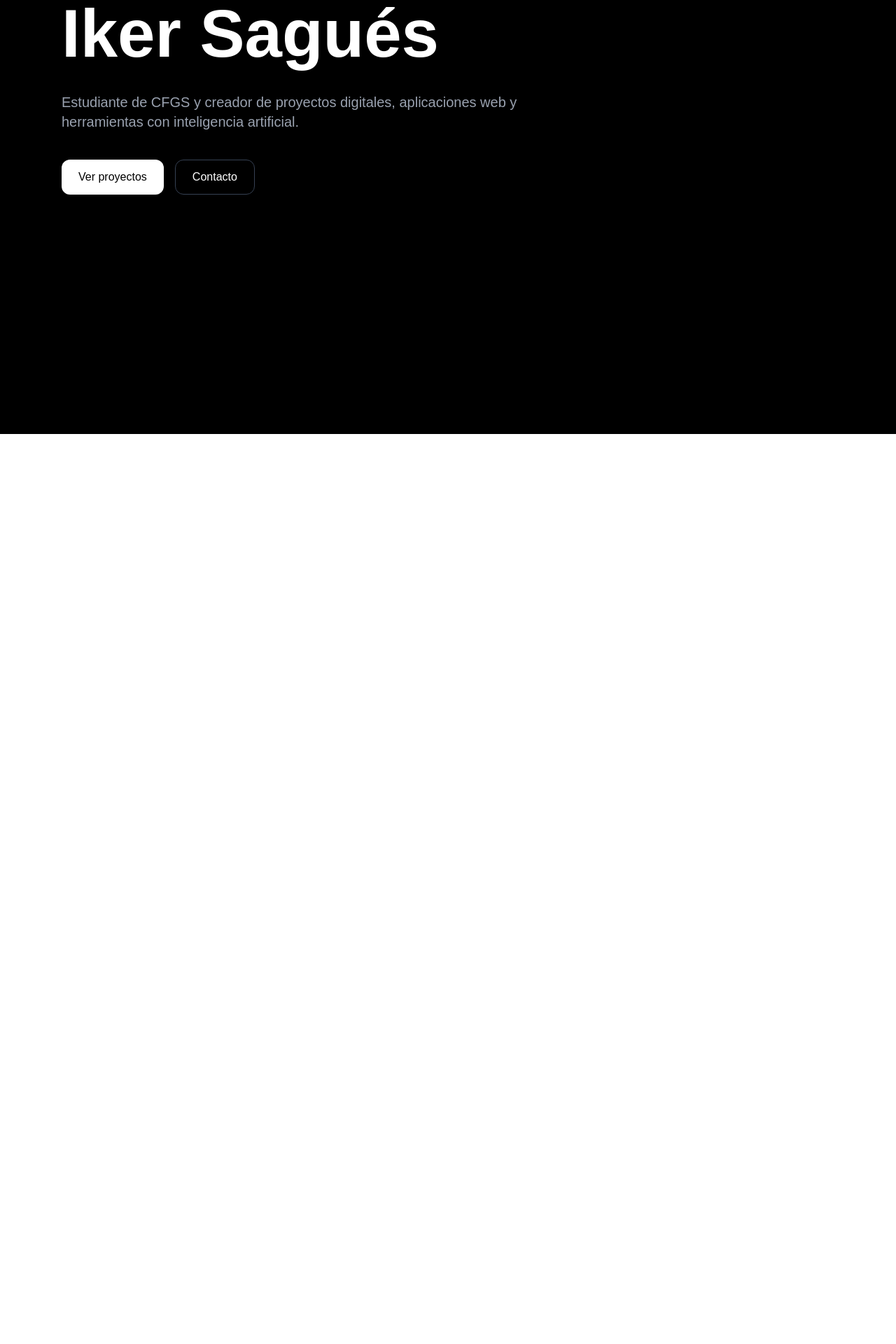
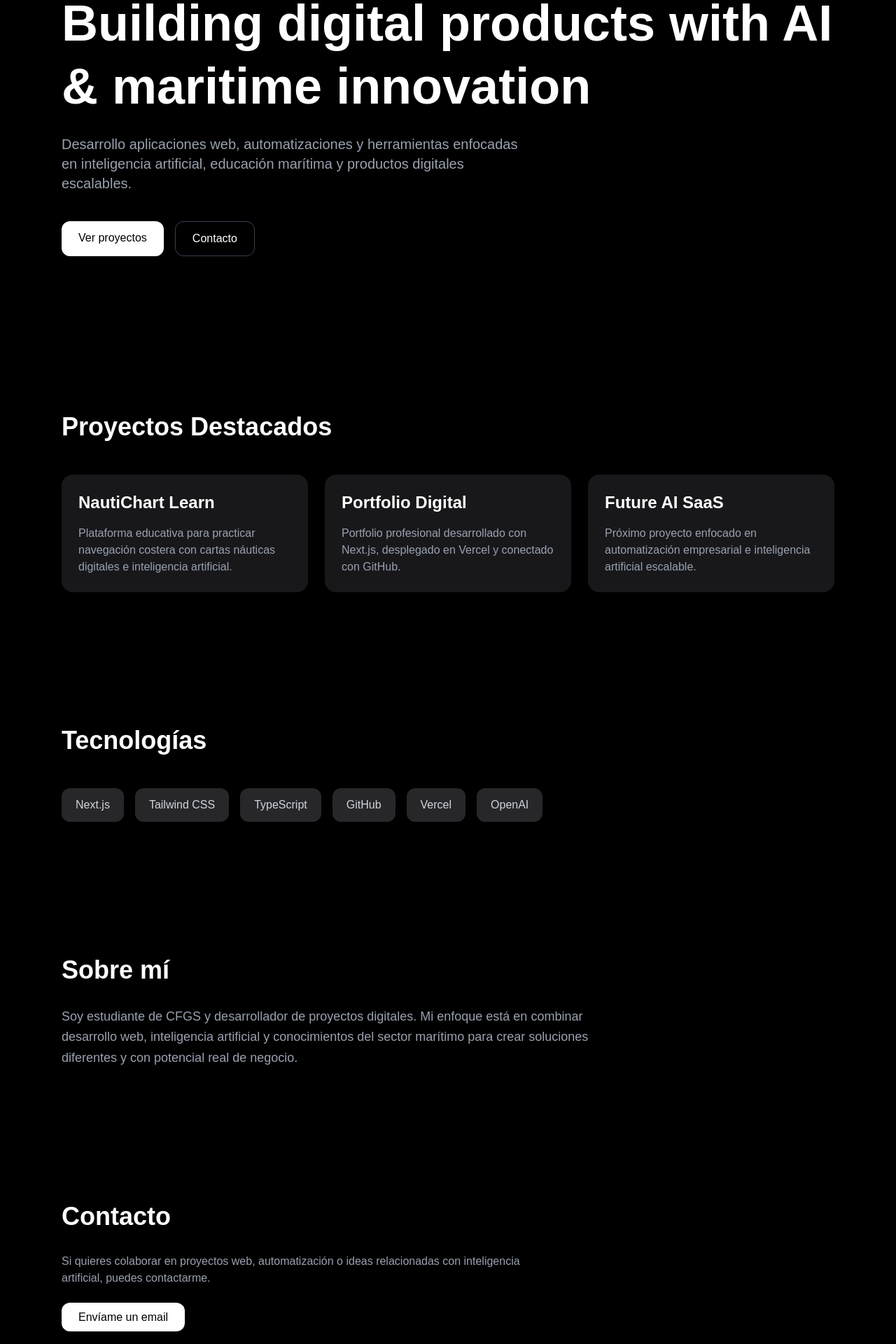
Before and after one commit to saguesiker-design/portfolio-iker, a Next.js app: page / in a window 1280 px wide. Shown: the part 180-2100 px from the top of the page at 70% size. Before the commit the page ends 800 px from the top, so only its background shows below. Built offline with nearby package versions, Linux system fonts and the light colour scheme.

Commit message:
portfolio upgrade

```diff
--- a/app/page.tsx
+++ b/app/page.tsx
@@ -1,36 +1,149 @@
 export default function Home() {
+  const technologies = [
+    "Next.js",
+    "Tailwind CSS",
+    "TypeScript",
+    "GitHub",
+    "Vercel",
+    "OpenAI",
+  ];
+
+  const projects = [
+    {
+      title: "NautiChart Learn",
+      description:
+        "Plataforma educativa para practicar navegación costera con cartas náuticas digitales e inteligencia artificial.",
+    },
+    {
+      title: "Portfolio Digital",
+      description:
+        "Portfolio profesional desarrollado con Next.js, desplegado en Vercel y conectado con GitHub.",
+    },
+    {
+      title: "Future AI SaaS",
+      description:
+        "Próximo proyecto enfocado en automatización empresarial e inteligencia artificial escalable.",
+    },
+  ];
+
   return (
     <main className="min-h-screen bg-black text-white">
 
+      {/* HERO SECTION */}
       <section className="max-w-6xl mx-auto px-6 py-32">
-
         <p className="text-gray-400 mb-4">
-          Portfolio Digital
+          Developer • AI • Maritime Innovation
         </p>
 
-        <h1 className="text-6xl md:text-8xl font-bold leading-tight mb-6">
-          Iker Sagués
+        <h1 className="text-5xl md:text-7xl font-bold leading-tight mb-6">
+          Building digital products with AI & maritime innovation
         </h1>
 
         <p className="text-xl text-gray-400 max-w-2xl mb-10">
-          Estudiante de CFGS y creador de proyectos digitales,
-          aplicaciones web y herramientas con inteligencia artificial.
+          Desarrollo aplicaciones web, automatizaciones y herramientas
+          enfocadas en inteligencia artificial, educación marítima y productos
+          digitales escalables.
         </p>
 
-        <div className="flex gap-4">
+        <div className="flex flex-wrap gap-4">
+          <a
+            href="#projects"
+            className="bg-white text-black px-6 py-3 rounded-xl font-medium hover:opacity-80 transition"
+          >
+            Ver proyectos
+          </a>
 
-          <button className="bg-white text-black px-6 py-3 rounded-xl font-medium hover:opacity-80 transition">
-            Ver proyectos
-          </button>
+          <a
+            href="#contact"
+            className="border border-gray-700 px-6 py-3 rounded-xl hover:bg-white hover:text-black transition"
+          >
+            Contacto
+          </a>
+        </div>
+      </section>
 
-          <button className="border border-gray-700 px-6 py-3 rounded-xl hover:bg-white hover:text-black transition">
-            Contacto
-          </button>
+      {/* PROJECTS */}
+      <section
+        id="projects"
+        className="max-w-6xl mx-auto px-6 py-24"
+      >
+        <h2 className="text-4xl font-bold mb-12">
+          Proyectos Destacados
+        </h2>
 
+        <div className="grid md:grid-cols-3 gap-6">
+          {projects.map((project) => (
+            <div
+              key={project.title}
+              className="bg-zinc-900 p-6 rounded-2xl hover:scale-105 transition duration-300"
+            >
+              <h3 className="text-2xl font-semibold mb-4">
+                {project.title}
+              </h3>
+
+              <p className="text-gray-400">
+                {project.description}
+              </p>
+            </div>
+          ))}
         </div>
+      </section>
 
+      {/* TECH STACK */}
+      <section className="max-w-6xl mx-auto px-6 py-24">
+        <h2 className="text-4xl font-bold mb-12">
+          Tecnologías
+        </h2>
+
+        <div className="flex flex-wrap gap-4">
+          {technologies.map((tech) => (
+            <div
+              key={tech}
+              className="bg-zinc-800 px-5 py-3 rounded-xl text-gray-300"
+            >
+              {tech}
+            </div>
+          ))}
+        </div>
+      </section>
+
+      {/* ABOUT */}
+      <section className="max-w-6xl mx-auto px-6 py-24">
+        <h2 className="text-4xl font-bold mb-8">
+          Sobre mí
+        </h2>
+
+        <p className="text-gray-400 max-w-3xl text-lg leading-relaxed">
+          Soy estudiante de CFGS y desarrollador de proyectos digitales.
+          Mi enfoque está en combinar desarrollo web, inteligencia artificial
+          y conocimientos del sector marítimo para crear soluciones diferentes
+          y con potencial real de negocio.
+        </p>
+      </section>
+
+      {/* CONTACT */}
+      <section
+        id="contact"
+        className="max-w-6xl mx-auto px-6 py-24"
+      >
+        <h2 className="text-4xl font-bold mb-8">
+          Contacto
+        </h2>
+
+        <p className="text-gray-400 mb-8 max-w-2xl">
+          Si quieres colaborar en proyectos web, automatización
+          o ideas relacionadas con inteligencia artificial,
+          puedes contactarme.
+        </p>
+
+        <a
+          href="mailto:tuemail@gmail.com"
+          className="bg-white text-black px-6 py-3 rounded-xl font-medium hover:opacity-80 transition"
+        >
+          Envíame un email
+        </a>
       </section>
 
     </main>
-  )
+  );
 }
```
